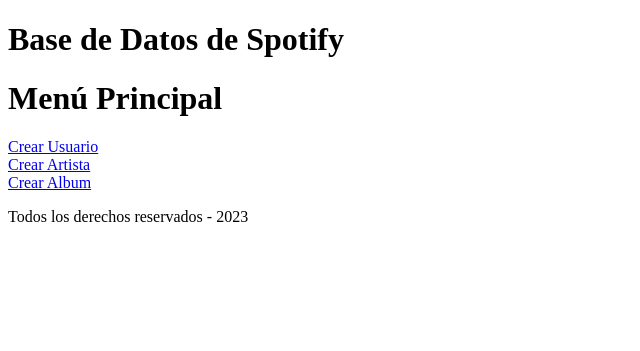
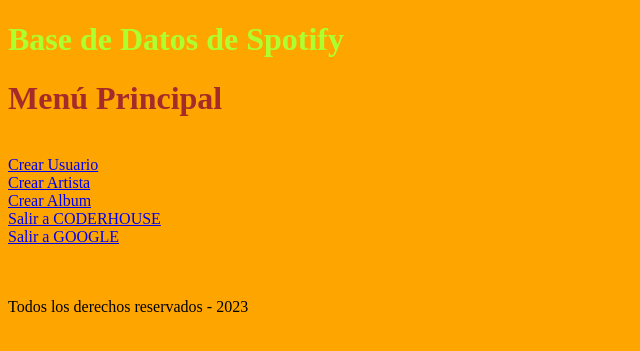
Before and after one commit to Veronica19101972/project, a Django app: page / in a window 1280 px wide. Shown: the top 351 px of the page, without its empty margins (0-640 px from the left). Run offline with Django 4.2, Linux system fonts and the light colour scheme.

Commit message:
commit color

```diff
--- a/apps/home/templates/home/base.html
+++ b/apps/home/templates/home/base.html
@@ -5,9 +5,13 @@
     <meta http-equiv="X-UA-Compatible" content=Spotify"IE=edge">
     <meta name="viewport" content="width=device-width, initial-scale=1.0">
     <title>Base de Datos de Spotify</title>
+    <style>
+        body {background-color: orange ;}
+    </style>
 </head>
 <body>
-    <h1> Base de Datos de Spotify </h1>
+
+    <b><h1 style="color:greenyellow"> Base de Datos de Spotify </h1> </b>
     {% block contenido %}
 
     {% endblock contenido %}
--- a/apps/home/templates/home/crear_album.html
+++ b/apps/home/templates/home/crear_album.html
@@ -2,7 +2,7 @@
 
 
 {% block contenido %}
-    <h1>Crear Album</h1>
+    <h1 style="color:blue "> Crear Album</h1>
 
     <form action= "" method = "post">
         {% csrf_token %}
--- a/apps/home/templates/home/crear_artista.html
+++ b/apps/home/templates/home/crear_artista.html
@@ -2,7 +2,7 @@
 
 
 {% block contenido %}
-    <h1>Crear Artista</h1>
+    <h1 style="color:blue ">Crear Artista</h1>
 
     <form action= "" method = "post">
         {% csrf_token %}
--- a/apps/home/templates/home/crear_usuario.html
+++ b/apps/home/templates/home/crear_usuario.html
@@ -2,7 +2,7 @@
 
 
 {% block contenido %}
-    <h1>Crear Usuario</h1>
+    <h1 style="color:blue ">Crear Usuario</h1>
 
     <form action= "" method = "post">
         {% csrf_token %}
--- a/apps/home/templates/home/index.html
+++ b/apps/home/templates/home/index.html
@@ -1,10 +1,13 @@
 {% extends 'home/base.html' %}
 
 {% block contenido %}
-    <h1> Menú Principal </h1>
-
+    <h1 style="color:brown"> Menú Principal </h1>
+    <br>
     <a href="{% url 'home:crear_usuario' %}"> Crear Usuario</a> <br>
     <a href="{% url 'home:crear_artista' %}"> Crear Artista</a> <br>
     <a href="{% url 'home:crear_album' %}"> Crear Album</a> <br>
-
+    <a href="https://www.coderhouse.com/"> Salir a CODERHOUSE</a><br>
+    <a href="https://www.google.com.ar/"> Salir a GOOGLE</a><br>
+    <br>
+    <br>
 {% endblock contenido %}
```
Also changed, not shown: apps/home/views.py (line endings or trailing spaces), db.sqlite3.
